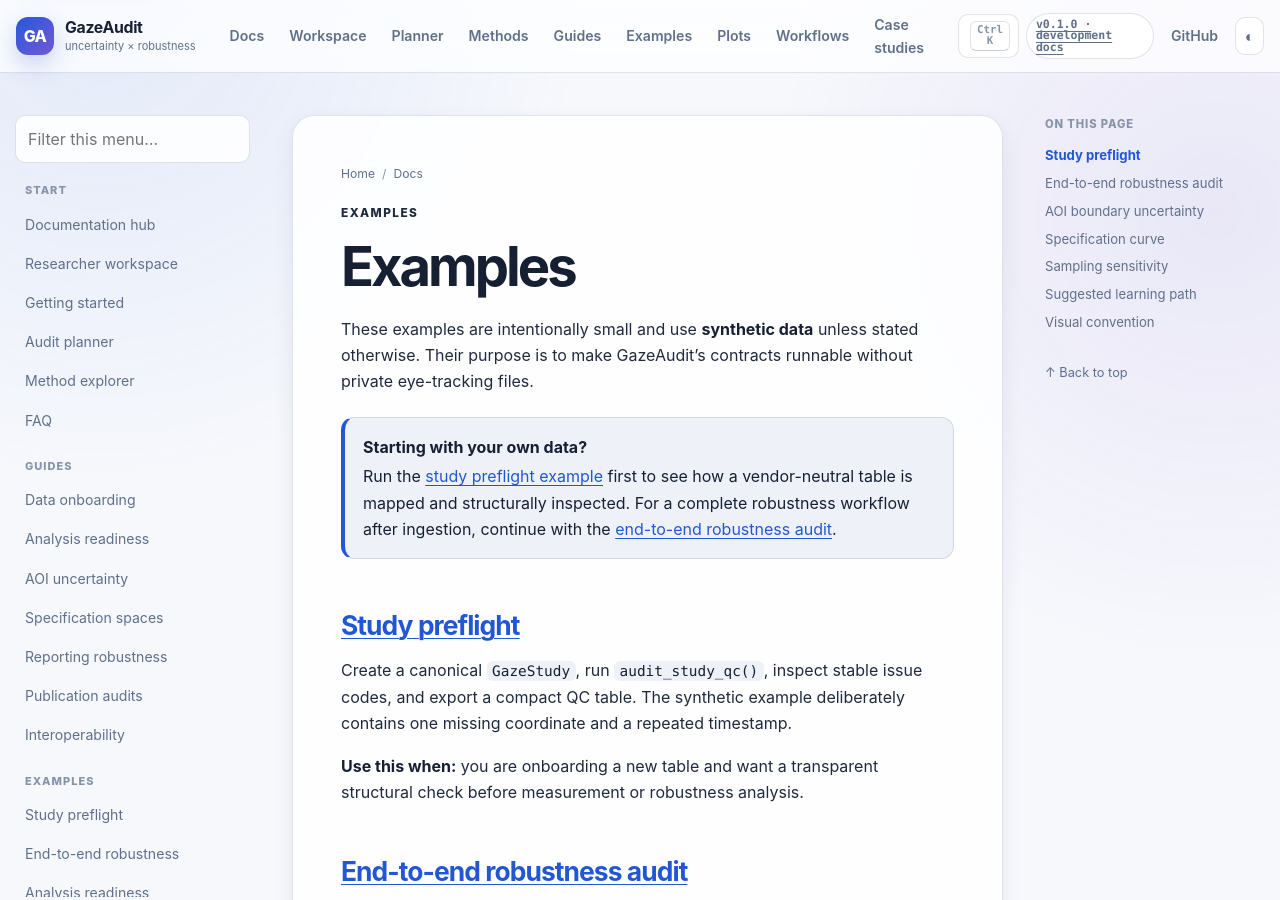
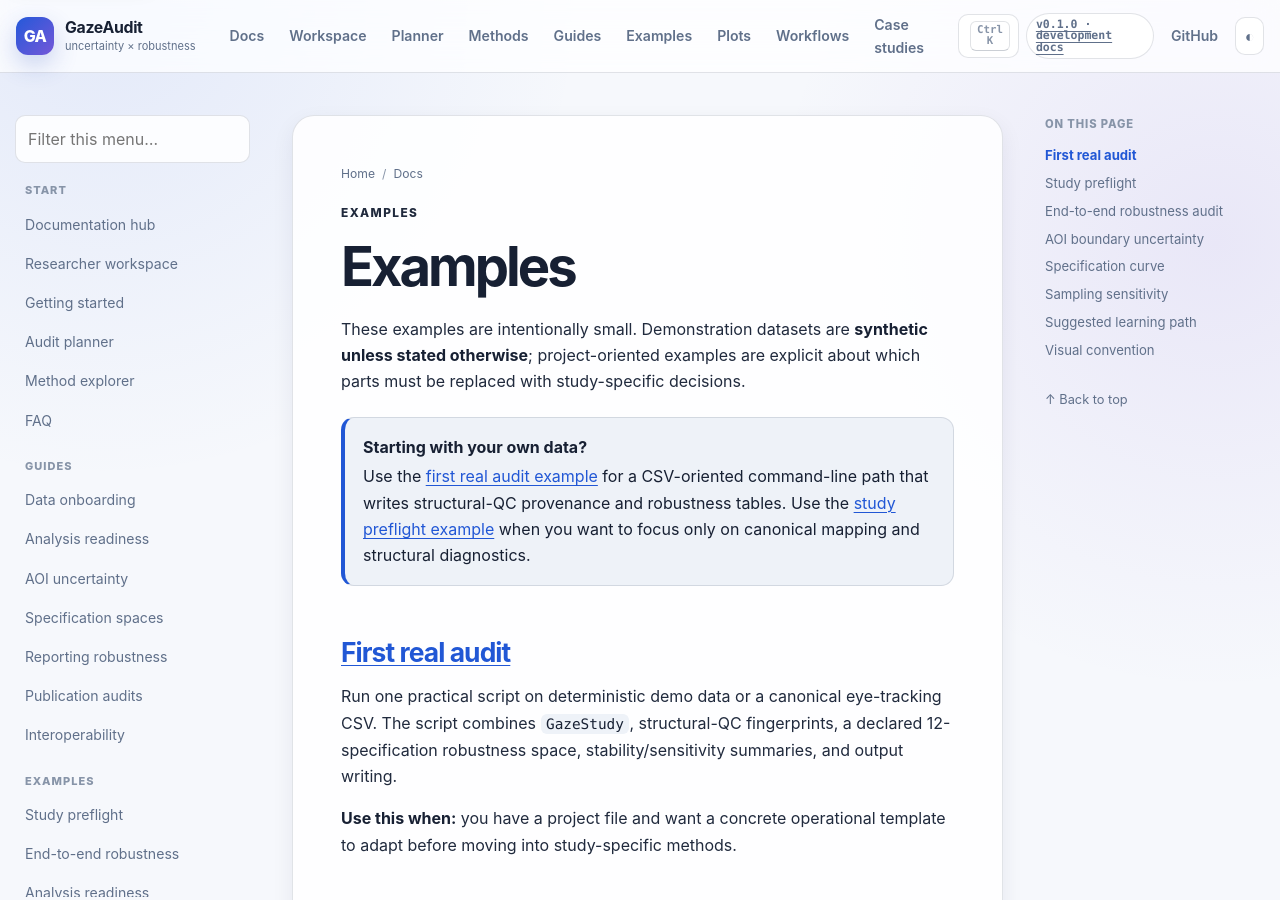
Before and after one commit to stefanosbalaskas/GazeAudit, a Jekyll site: the page built from docs/examples/index.md, in a window 1280 px wide and 900 px high. Built offline with Jekyll 4.4.1, drawn with Linux system fonts in a browser that asks for light colours; some of the changed text lies outside the part shown.

Commit message:
docs: surface first real audit example

```diff
--- a/docs/examples/index.md
+++ b/docs/examples/index.md
@@ -1,17 +1,23 @@
 ---
 title: Examples
-description: Runnable synthetic examples for GazeAudit data preflight, measurement uncertainty, specification spaces, complete robustness audits, and sensitivity analysis.
+description: Runnable synthetic and project-oriented examples for GazeAudit data preflight, measurement uncertainty, specification spaces, complete robustness audits, and sensitivity analysis.
 kicker: Examples
 ---
 
 # Examples
 
-These examples are intentionally small and use **synthetic data** unless stated otherwise. Their purpose is to make GazeAudit's contracts runnable without private eye-tracking files.
+These examples are intentionally small. Demonstration datasets are **synthetic unless stated otherwise**; project-oriented examples are explicit about which parts must be replaced with study-specific decisions.
 
 <div class="callout info">
 <strong>Starting with your own data?</strong>
-Run the <a href="study-preflight/">study preflight example</a> first to see how a vendor-neutral table is mapped and structurally inspected. For a complete robustness workflow after ingestion, continue with the <a href="end-to-end-robustness/">end-to-end robustness audit</a>.
+Use the <a href="first-real-audit/">first real audit example</a> for a CSV-oriented command-line path that writes structural-QC provenance and robustness tables. Use the <a href="study-preflight/">study preflight example</a> when you want to focus only on canonical mapping and structural diagnostics.
 </div>
+
+## [First real audit](first-real-audit/)
+
+Run one practical script on deterministic demo data or a canonical eye-tracking CSV. The script combines `GazeStudy`, structural-QC fingerprints, a declared 12-specification robustness space, stability/sensitivity summaries, and output writing.
+
+**Use this when:** you have a project file and want a concrete operational template to adapt before moving into study-specific methods.
 
 ## [Study preflight](study-preflight/)
 
@@ -45,11 +51,12 @@
 
 ## Suggested learning path
 
-1. Run the [study preflight](study-preflight/) when onboarding a table from a vendor export or preprocessing pipeline.
-2. Run the [AOI boundary example](aoi-boundary/) if spatial measurement uncertainty is new to you.
-3. Run the [end-to-end robustness audit](end-to-end-robustness/) to see a full specification workflow.
-4. Use [sampling sensitivity](sampling-sensitivity/) when temporal resolution is part of the scientific question.
-5. Move to the [research workflows](../workflows/) when adapting these pieces to a real study.
+1. Start with the [first real audit](first-real-audit/) when you want to adapt GazeAudit to your own canonical CSV.
+2. Use the [study preflight](study-preflight/) when structural onboarding itself needs closer inspection.
+3. Run the [AOI boundary example](aoi-boundary/) if spatial measurement uncertainty is new to you.
+4. Run the [end-to-end robustness audit](end-to-end-robustness/) to study the specification API in isolation.
+5. Use [sampling sensitivity](sampling-sensitivity/) when temporal resolution is part of the scientific question.
+6. Move to the [first-study workflow](../workflows/first-study-audit/) when assembling the full research process.
 
 ## Visual convention
 
```
